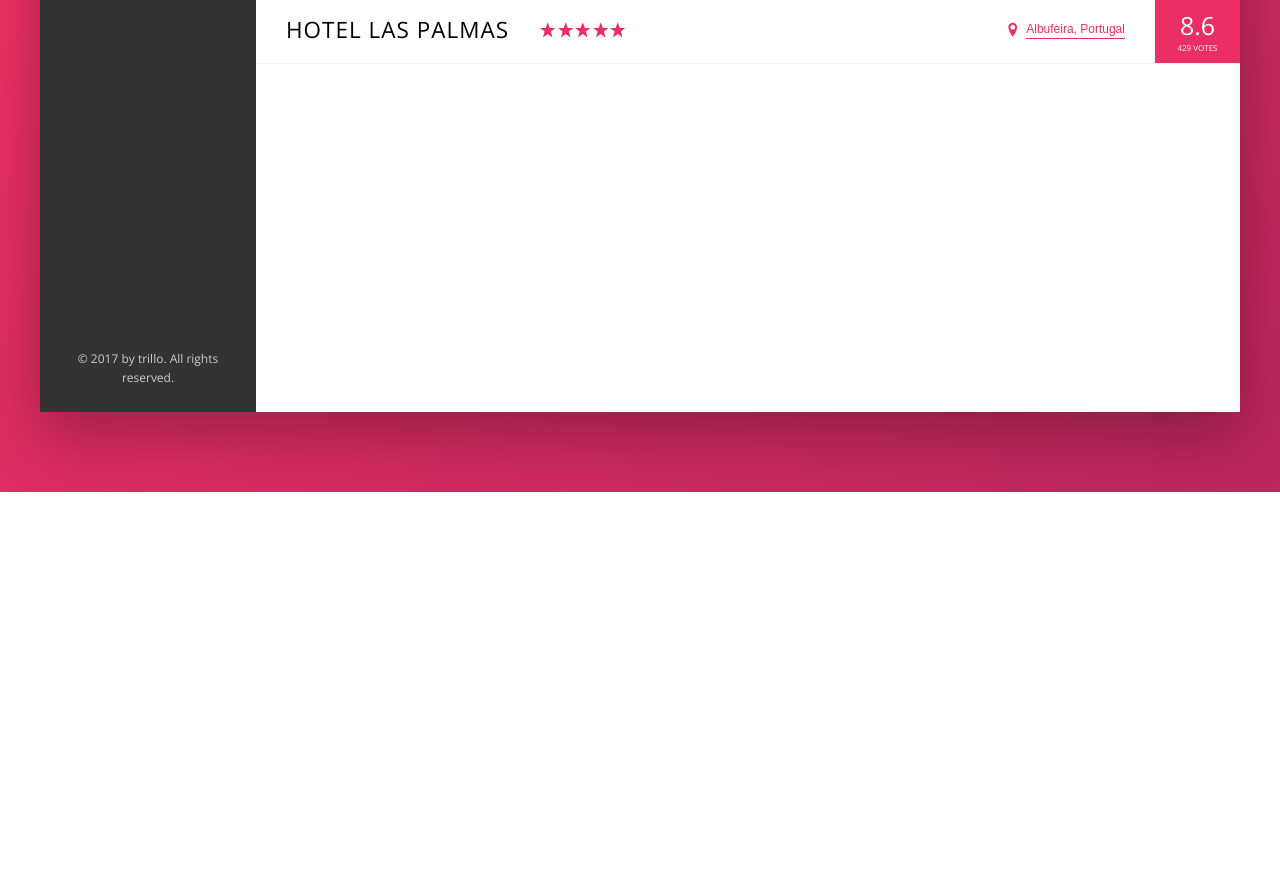
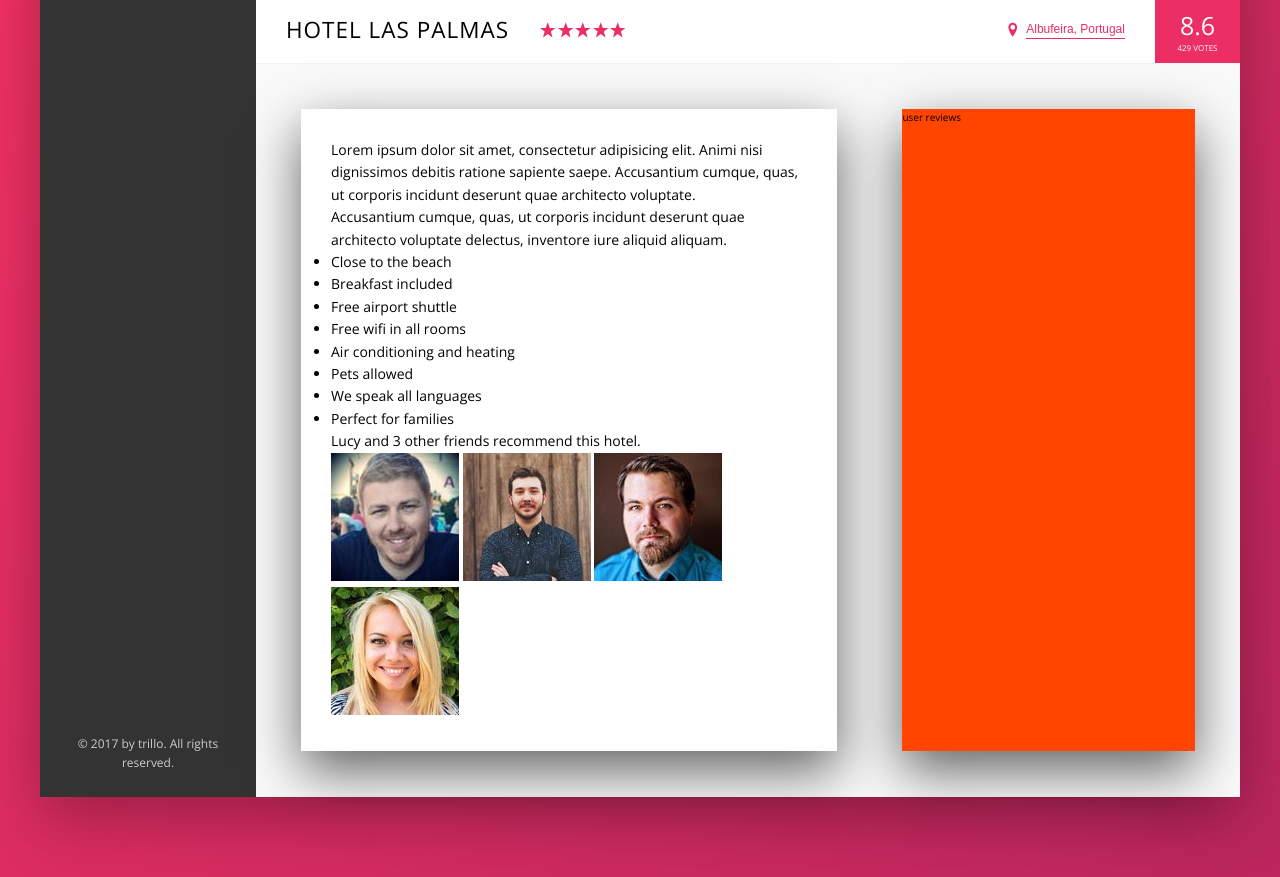
Before and after one commit to guillermoriv/trillo-project, a website: page index.html in a window 1280 px wide. Shown: the part 538-1415 px from the top of the page. Before the commit the page ends 1030 px from the top, so only its background shows below. Drawn offline with nearby package versions, Linux system fonts and the light colour scheme.

Commit message:
Adding the style for the first overview part for the description

```diff
--- a/index.html
+++ b/index.html
@@ -125,6 +125,40 @@
                             <div class="overview__rating-count">429 votes</div>
                         </div>
                     </div>
+                    <div class="detail">
+                        <div class="description">
+                            <p class="paragraph">
+                                Lorem ipsum dolor sit amet, consectetur adipisicing elit. Animi nisi dignissimos debitis ratione sapiente saepe. Accusantium cumque, quas, ut corporis incidunt deserunt quae architecto voluptate.
+                            </p>
+                            <p class="paragraph">
+                                Accusantium cumque, quas, ut corporis incidunt deserunt quae architecto voluptate delectus, inventore iure aliquid aliquam.
+                            </p>
+                            <ul class="list">
+                                <li class="list__item">Close to the beach</li>
+                                <li class="list__item">Breakfast included</li>
+                                <li class="list__item">Free airport shuttle</li>
+                                <li class="list__item">Free wifi in all rooms</li>
+                                <li class="list__item">Air conditioning and heating</li>
+                                <li class="list__item">Pets allowed</li>
+                                <li class="list__item">We speak all languages</li>
+                                <li class="list__item">Perfect for families</li>
+                            </ul>
+                            <div class="recommend">
+                                <p class="recommend__count">
+                                    Lucy and 3 other friends recommend this hotel.
+                                </p>
+                                <div class="recommend__friends">
+                                    <img src="img/user-3.jpg" alt="Friend 1" class="recommend__photo">
+                                    <img src="img/user-4.jpg" alt="Friend 2" class="recommend__photo">
+                                    <img src="img/user-5.jpg" alt="Friend 3" class="recommend__photo">
+                                    <img src="img/user-6.jpg" alt="Friend 4" class="recommend__photo">
+                                </div>
+                            </div>
+                        </div>
+                        <div class="user-reviews">
+                            user reviews
+                        </div>
+                    </div>
                 </main>
             </div>
         </div>
--- a/sass/_layout.scss
+++ b/sass/_layout.scss
@@ -30,6 +30,27 @@
 
 .hotel-view {
   background-color: #fff;
-  height: 80rem;
   flex: 1;
 }
+
+.detail {
+  display: flex;
+  padding: 4.5rem;
+  background-color: var(--grey-light-1);
+  border-bottom: 1px solid var(--grey-light-2);
+}
+
+.description {
+  font-size: 1.4rem;
+  background-color: #fff;
+  box-shadow: 0 2rem 5rem rgba(0,0,0,0.6);
+  padding: 3rem;
+  flex: 0 0 60%;
+  margin-right: 6.5rem;
+}
+
+.user-reviews {
+  background-color: orangered;
+  box-shadow: 0 2rem 5rem rgba(0,0,0,0.6);
+  flex: 1;
+}
```
Also changed, not shown: css/style.css.
